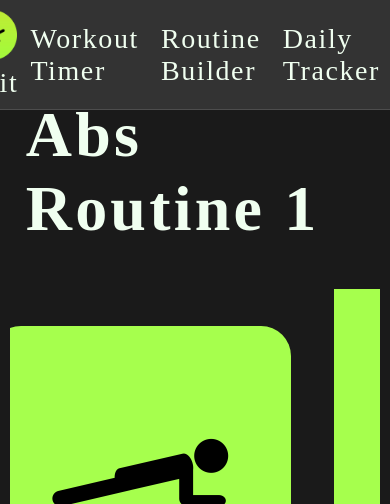
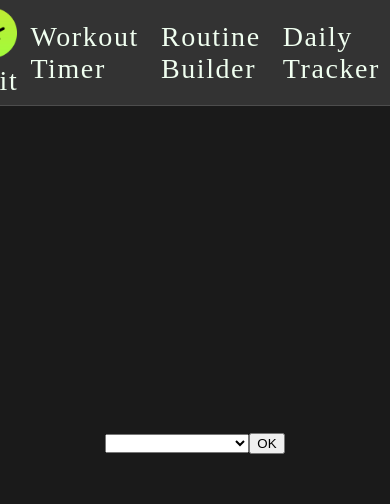
Before and after one commit to Sammael001/workout-tracker, a Next.js app: page /timer in a window 390 px wide. Shown: the top 504 px of the page. Built offline with nearby package versions, Linux system fonts and the light colour scheme; a web font is replaced by a local one.

Commit message:
responsive sizes, save and load from localStorage, workout selection

```diff
--- a/pages/timer.js
+++ b/pages/timer.js
@@ -1,3 +1,15 @@
+
+
+  // TO DO: extract timer logic, workout selection logic into 2 separate components
+  // so inside this timer.js component we can return:
+  // <div className={styles.mainCard}>
+  //   { haveSelected
+  //     ? <TimerComponent />
+  //     : <SelectRoutine />
+  //   }
+  // </div>
+
+
 import { useState, useEffect } from "react";
 
 import Image from "next/image";
@@ -24,6 +36,25 @@ export default function Timer()  {
     ]
   };
 
+  const demoSavedWorkouts = [
+    {
+      workoutName: "Demo Abs Workout",
+      exercises: [
+        { name: "plank", imgSrc: "plank-1.png", duration: "20" },
+        { name: "rest", imgSrc: "rest-1.png", duration: "5" },
+        { name: "crunches", imgSrc: "crunch-1.png", duration: "20" }
+      ]
+    },
+    {
+      workoutName: "Demo Legs Workout",
+      exercises: [
+        { name: "leg lifts", imgSrc: "leg-lift-1.png", duration: "20" },
+        { name: "rest", imgSrc: "rest-1.png", duration: "5" },
+        { name: "lunges", imgSrc: "lunge-1.png", duration: "20" }
+      ]
+    }
+  ];
+
   const confettiConfig = {
     angle: 90,
     spread: 360,
@@ -38,20 +69,64 @@ export default function Timer()  {
     colors: ["#a864fd", "#29cdff", "#78ff44", "#ff718d", "#fdff6a"]
   };
 
-  // start with default routine loaded from local vars, later this can be loaded from localStorage
+  const [ savedWorkouts, setSavedWorkouts ] = useState(""); // stores either arr of workouts from localStorage, or demoSavedWorkouts arr
+  const [ didLoad, setDidLoad ] = useState(false); // var which keeps one useEffect call from running multiple times
+
+  // load workouts either from localStorage (if exists) or from demoSavedWorkouts, populate pcOfSt8 savedWorkouts
+  useEffect(() => {
+    let mySavedWorkouts = JSON.parse(window.localStorage.getItem("savedWorkouts")) || demoSavedWorkouts;
+    setSavedWorkouts(mySavedWorkouts); // set pcOfSt8 savedWorkouts
+    setDidLoad(true); // setDidLoad(true) to stop this useEffect call from running repeatedly
+  }, [didLoad]);
+
+  // if we haven't selected a workout yet, page initializes with selection prompt
+  const [ haveSelected, setHaveSelected ] = useState(false);
+  // once a routine name has been chosen, it will be stored as 'selectedRoutine'
+  const [ selectedRoutine, setSelectedRoutine ] = useState("");
+
+  // once we submit the routine selection form, these vals will be populated (we can remove defaultRoutine var then)
   const [ routine, setRoutine ] = useState(defaultRoutine);
   const { workoutName, exercises } = routine; // destruc workoutName and exercises array from routine obj
+
   const [ workoutStarted, setWorkoutStarted ] = useState(false); // hides pause/reset/resume buttons when false
   const [ workoutComplete, setWorkoutComplete ] = useState(false); // triggers confetti when set to "true"
   const [ rtnIdx, setRtnIdx ] = useState(0); // this is array index for the current exercise in our exercises array
   const [ timeLeft, setTimeLeft ] = useState(exercises[0].duration); // tracks time remaining in current exercise
   const [ stopwatchOn, setStopwatchOn ] = useState(false); // controls whether we're calling tick()
 
+
+  function handleChange(evt){
+    setSelectedRoutine(evt.target.value);
+  }
+
+  // called when we submit the routine selection form
+  function chooseRoutine(evt){
+    evt.preventDefault();
+    setHaveSelected(true);
+    console.log(`selectedRoutine: ${selectedRoutine}`);
+    // DO THIS HERE: loop through savedWorkouts arr, find one with key of selectedRoutine, store as myObj
+    // call setRoutine with that obj (which contains workoutName and exercises array)
+  }
+
+  // populates list of available routines to choose from
+  function giveOptions(){
+    // was encountering error where savedWorkouts was NOT an array (undefined?) at first, then it was
+    if (Array.isArray(savedWorkouts)) {
+      const myMap = savedWorkouts.map(elem => (
+        <option key={elem.workoutName} value={elem.workoutName}>{elem.workoutName}</option>
+      ));
+      return myMap;
+    } else {
+      // included this option here to prevent error "savedWorkouts.map is not a function" when trying to map an undefined var
+      return <option value="foobar">foobar</option>
+    }
+  };
+
+
   // to calculate <ProgressBar/> rendering values, pass down barBaseHeight, timeLeft and exercises[rtnIdx].duration
   // divide barBaseheight by duration to get amtToIncrease (EX: 300 / 30 = 10)
   // subtract secondsLeft from duration to get secondsElapsed (EX: 30 - 25 = 5)
   // multiply secondsElapsed by amtToIncrease to get fillHeight (EX: 5 * 10 = 50)
-
   const barBaseHeight = 300;
 
   function tick() {
@@ -109,6 +184,9 @@ export default function Timer()  {
 
   return (
     <div className={styles.mainCard}>
+    {
+      haveSelected
+      ? <>
           <h1 className={styles.title}>{workoutName}</h1>
 
           <div className={styles.timerMainBox}>
@@ -143,10 +221,25 @@ export default function Timer()  {
             }
           </div>
           { exercises[rtnIdx+1] && <h3>Up Next: {exercises[rtnIdx+1].name}</h3> }
+        </>
+      : <>
+          <form onSubmit={chooseRoutine}>
+            <select name="selectedRoutine" value={selectedRoutine} onChange={handleChange} required>
+              <option value=""></option>
+              { giveOptions() }
+            </select>
+            <button type="submit">OK</button>
+          </form>
+        </>
+    }
+
     </div>
   );
 };
 
+// <option value="Abs 1">Abs 1</option>
+// <option value="Legs 2">Legs 2</option>
+// <option value="Core 3">Core 3</option>
 
 // when we click START to begin the routine, setRtnIdx to 0 -- this is used to track the current exercise we're on
 // this way we can ref exercises[rtnIdx].name, exercises[rtnIdx].imgSrc, exercises[rtnIdx].duration and so on
--- a/styles/Builder.module.css
+++ b/styles/Builder.module.css
@@ -1,5 +1,7 @@
 @import url('https://fonts.googleapis.com/css2?family=Odibee+Sans&display=swap');
 @import url("https://fonts.googleapis.com/css2?family=Ubuntu&display=swap");
+
+
 
 .mainCard {
   margin-bottom: 1rem;
@@ -14,14 +16,15 @@
   flex-direction: column;
   justify-content: center;
   align-items: center;
-  overflow: hidden;
+  /* overflow-x: hidden;
+  overflow-y: scroll; */
 }
 
 .title {
   font-family: 'Odibee Sans', cursive;
   font-size: 4rem;
   letter-spacing: 0.2rem;
-  margin-top: 0.5rem;
+  margin-top: 2rem;
   margin-bottom: 0.5rem;
 }
 
@@ -43,6 +46,7 @@
   justify-content: center;
   align-items: center;
 }
+
 .addNewForm {
   display: flex;
   flex-direction: column;
@@ -89,8 +93,9 @@
   background-color: #262626;
   border-radius: 5%;
   margin: 1rem;
-  padding: 0.5rem;
-  width: 45vw;
+  min-width: 40vw;
+  /* max-width: 50vw; */
+  flex-grow: 2;
 }
 .routineName {
   margin: 0.5rem;
@@ -105,9 +110,17 @@
   font-size: 1.75rem;
   font-family: 'Ubuntu', sans-serif;
 }
+.routineList {
+  display: flex;
+  flex-direction: column;
+  justify-content: flex-start;
+  align-items: flex-start;
+  flex-wrap: wrap;
+}
 .routineListItem {
-  padding: 0.5rem;
+  padding: 0.25rem;
   margin: 0.25rem;
+  margin-right: 2rem;
   font-size: 1.25rem;
 }
 /* ^^--  styles for the elements inside routineBox --^^ */
@@ -148,3 +161,33 @@
 .bigIconButn {
   font-size: 1.5rem;
 }
+
+
+/* above 1100px width, limit height of .routineList and wrap its elements */
+@media only screen and (min-width: 1101px) {
+  .routineList {
+    max-height: 50vh;
+  }
+}
+
+/* below 1100 px width, stop letting list items wrap inside .routineList */
+@media only screen and (max-width: 1100px) {
+  .routineList {
+    flex-wrap: nowrap;
+  }
+}
+/* below 750 px width, stop organizing elements inside .mainBox in rows, start organizing in columns */
+@media only screen and (max-width: 750px) {
+  .mainCard {
+    justify-content: flex-start;
+  }
+  .mainBox {
+    flex-direction: column;
+  }
+  .addNewBox {
+    width: 95vw;
+  }
+  .routineBox {
+    min-width: 90vw;
+  }
+}
--- a/styles/Layout.module.css
+++ b/styles/Layout.module.css
@@ -12,10 +12,10 @@
 }
 
 .childContainer {
-  min-height: 90vh;
+  /* min-height: 90vh;
   height: 90vh;
   width: 100vw;
-  min-width: 100vw;
+  min-width: 100vw; */
   display: flex;
   flex-direction: column;
   justify-content: center;
--- a/styles/Timer.module.css
+++ b/styles/Timer.module.css
@@ -26,7 +26,7 @@
   font-family: 'Odibee Sans', cursive;
   font-size: 4rem;
   letter-spacing: 0.2rem;
-  margin-top: 0;
+  margin-top: 1rem;
 }
 
 .timerMainBox {
--- a/styles/globals.css
+++ b/styles/globals.css
@@ -8,6 +8,7 @@ body {
   /* font-family: -apple-system, BlinkMacSystemFont, Segoe UI, Roboto, Oxygen,
     Ubuntu, Cantarell, Fira Sans, Droid Sans, Helvetica Neue, sans-serif; */
   font-family: 'Ubuntu', sans-serif;
+  background-color: #1a1a1a;
 }
 
 a {
@@ -21,7 +22,7 @@ a {
 
 nav {
   margin: 0;
-  padding: 10px 0;
+  padding: 8px 0;
   display: flex;
   justify-content: flex-end;
   align-items: center;
```
Also changed, not shown: hooks/useLocalStorageState.js (added, +41 -0 lines), pages/builder.js (+58 -24 lines). Lines whose indentation alone changed are shown as unchanged.
